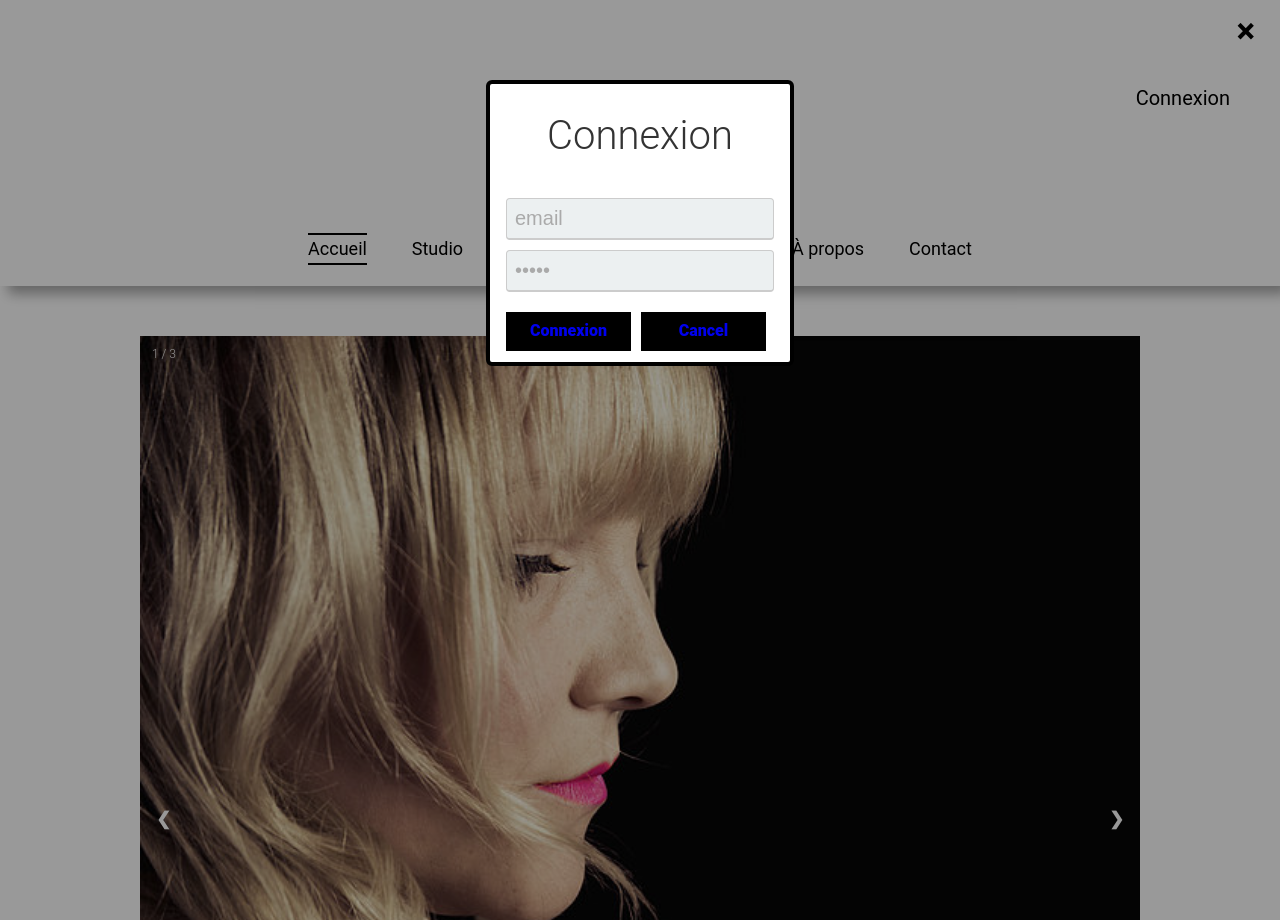
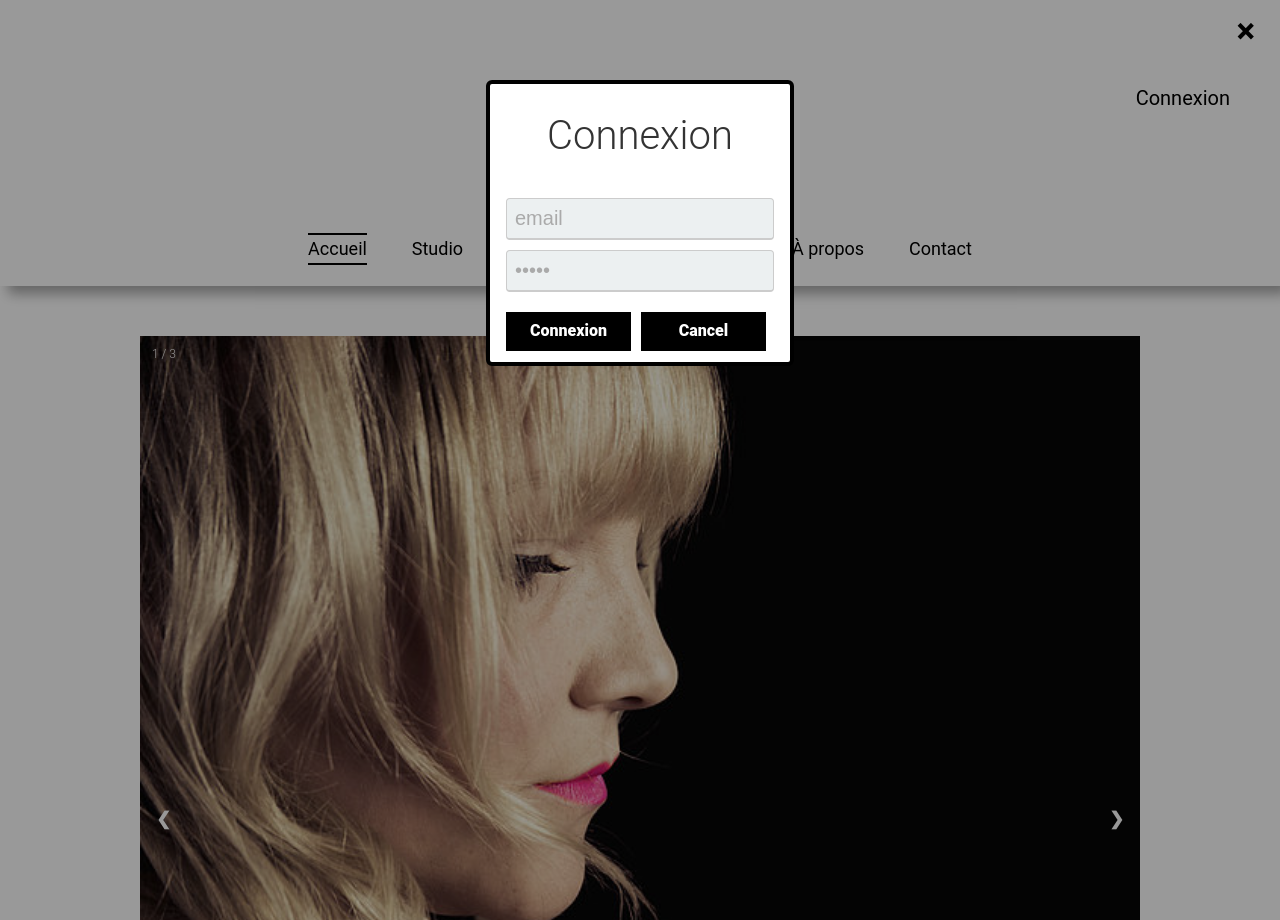
Before and after one commit to Kleiin96/ProjetPhoto, a PHP site: page /accueil.html in a window 1280 px wide, after a click on "Connexion". Run offline with PHP 8.4, Linux system fonts and the light colour scheme.

Commit message:
button change login

```diff
--- a/accueil.html
+++ b/accueil.html
@@ -48,13 +48,8 @@
 
 					<input type="password" name="email" value="email" onFocus="field_focus(this, 'email');" onblur="field_blur(this, 'email');" class="email" />
 
-					<div class="btn">
-						<a href="#">Connexion</a>
-					</div>
-
-					<div id="btn2">
-						<a href="#" onclick="document.getElementById('id01').style.display='none'">Cancel</a>
-					</div>
+					<a id="btn" href="#">Connexion</a>
+					<a id="btn2" href="#" onclick="document.getElementById('id01').style.display='none'">Cancel</a>
 				</div>
 			</form>
 		</div>
--- a/css/style.css
+++ b/css/style.css
@@ -46,6 +46,7 @@ a {
 }
 a:hover {
   text-decoration: none;
+  color: #F03861;
 }
 a:focus, a:active {
   outline: none;
@@ -359,7 +360,7 @@ div.connexionButton ul{
 }
 
 .modal-content {
-    background-color: #FFF;
+    background-color: #fefefe;
     margin: 5px auto;
     border: 1px solid #888;
     width: 80%;
@@ -426,7 +427,7 @@ div.connexionButton ul{
   font-size:1em;
 }
 
-.btn{
+#btn{
   background:#000;
   width:125px;
   padding-top:5px;
@@ -442,8 +443,9 @@ div.connexionButton ul{
 
 }
 
-.btn:hover{
+#btn:hover{
   background:#666666;
+  border-radius: 30px;
 }
 
 #btn2{
@@ -451,18 +453,18 @@ div.connexionButton ul{
   background:#000;
   width:125px;  padding-top:5px;
   padding-bottom:5px;
-  color:#FFF;
+  color:white;
 
   margin-top:20px;
   margin-bottom:20px;
   margin-left:10px;
   font-weight:800;
   font-size:0.8em;
-  text-decoration: none;
 }
 
 #btn2:hover{
 background:#666666;
+border-radius: 30px;
 }
 
 .login{
@@ -471,3 +473,7 @@ background:#666666;
   text-align:center;
   margin: 20px 0px 20px 0px;
 }
+
+.btn:visited{
+	text-decoration:none;
+}
```
